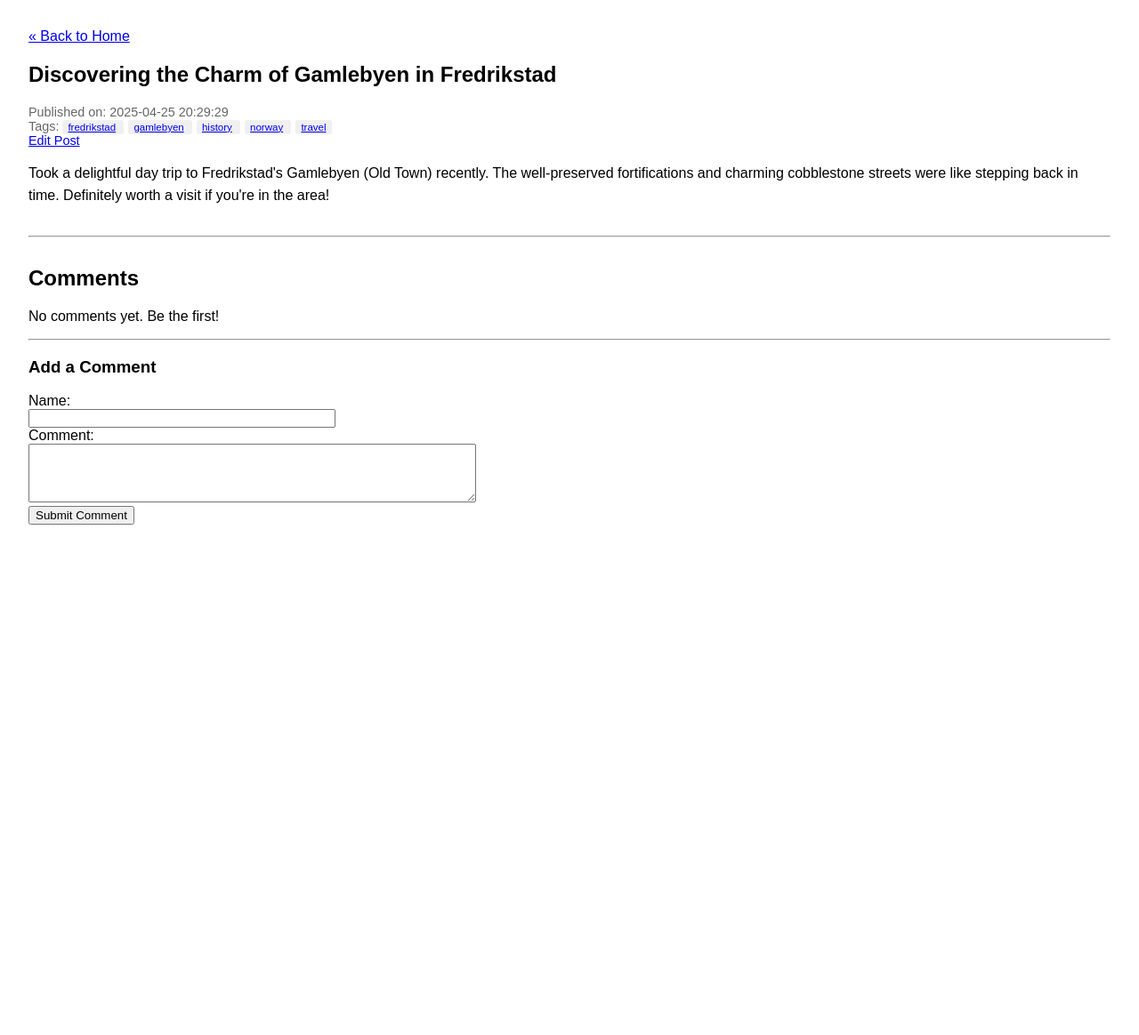
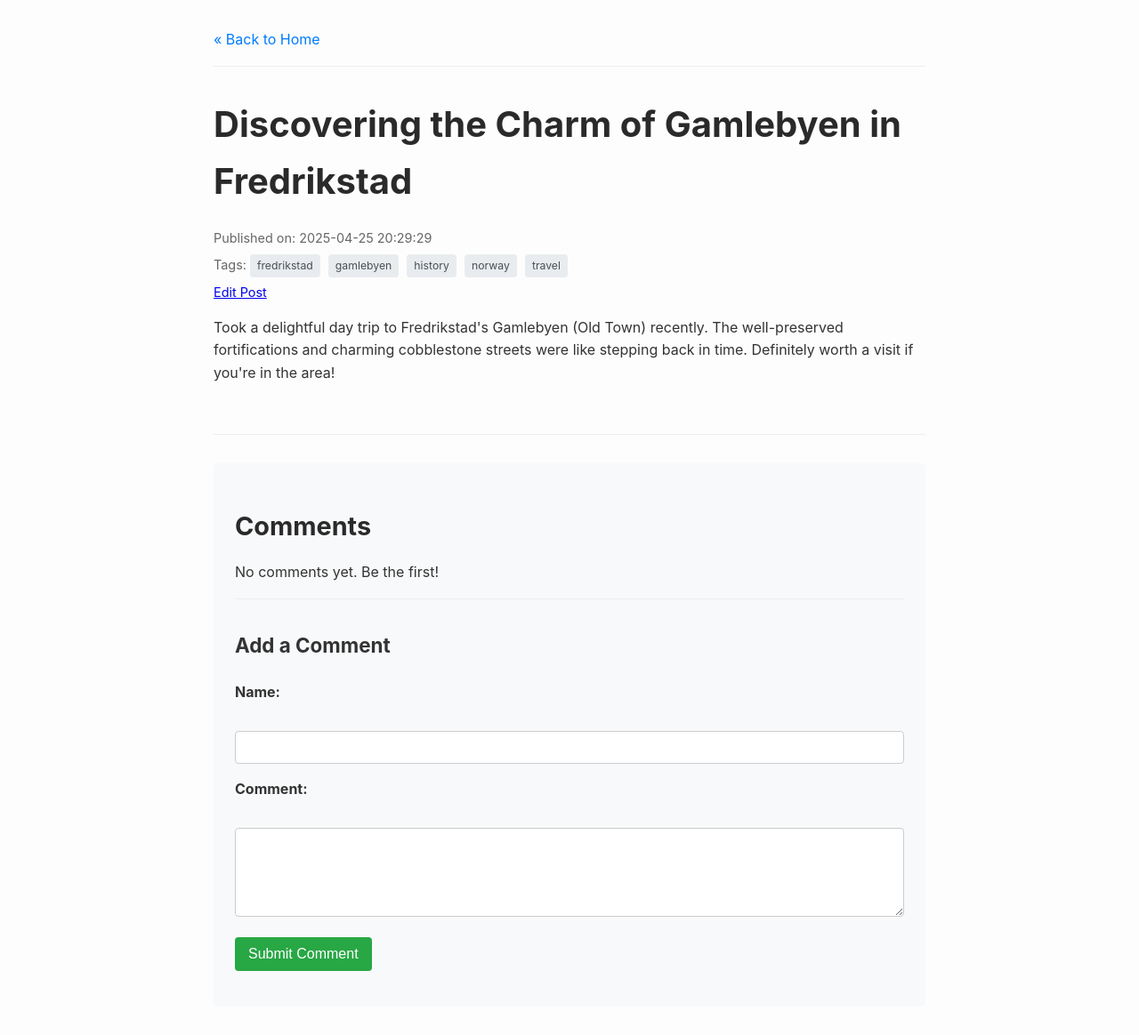
Before and after one commit to sunred93/backend-exam, a Flask app: page /post/1 in a window 1280 px wide. Shown: the whole page at 89% size. Before the commit the page ends 590 px from the top, so only its background shows below. Run offline with Flask 3, Linux system fonts and the light colour scheme; data comes from the database, SQL or seed files in the repository; data that the repository does not hold is empty.

Commit message:
feat: Add basic CSS styling for blog application
- Create static directory and style.css file.
- Add CSS rules for layout, typography, forms, tags, comments, and flash messages.
- Update all templates (index, post, tag_posts, create_edit) to link the external style.css using url_for.
- Remove previous inline styles from templates.

```diff
--- /dev/null
+++ b/my_blog_app/static/style.css
@@ -0,0 +1,194 @@
+/* static/style.css */
+
+body {
+    font-family: -apple-system, BlinkMacSystemFont, "Segoe UI", Roboto, "Helvetica Neue", Arial, sans-serif;
+    line-height: 1.6;
+    margin: 0 auto; /* Center content */
+    max-width: 800px; /* Limit width for readability */
+    padding: 2em;
+    color: #333;
+    background-color: #fdfdfd;
+}
+
+nav {
+    margin-bottom: 2em;
+    padding-bottom: 1em;
+    border-bottom: 1px solid #eee;
+}
+
+nav a {
+    text-decoration: none;
+    color: #007bff;
+    margin-right: 1em;
+}
+
+nav a:hover {
+    text-decoration: underline;
+}
+
+h1, h2 {
+    color: #2a2a2a;
+    margin-bottom: 0.5em;
+}
+
+h1 {
+    font-size: 2.5em;
+}
+
+h2 {
+    font-size: 1.8em;
+}
+
+h3 {
+    font-size: 1.4em;
+    margin-top: 1.5em;
+}
+
+article {
+    border-bottom: 1px solid #eee;
+    padding-bottom: 1.5em;
+    margin-bottom: 1.5em;
+}
+
+article:last-of-type {
+    border-bottom: none; /* Remove border from last article */
+}
+
+.post-meta {
+    color: #666;
+    font-size: 0.9em;
+    margin-bottom: 1em;
+}
+
+.post-excerpt p {
+    margin-top: 0.5em;
+}
+
+.post-content {
+    margin-top: 1em;
+}
+
+/* Tags styling */
+.tags {
+    margin-top: 0.5em;
+}
+
+.tags a {
+    display: inline-block; /* Allows padding and margins */
+    background-color: #e9ecef;
+    color: #495057;
+    padding: 3px 8px;
+    border-radius: 4px;
+    margin-right: 5px;
+    margin-bottom: 5px; /* Allow wrapping */
+    font-size: 0.85em;
+    text-decoration: none;
+    transition: background-color 0.2s ease;
+}
+
+.tags a:hover {
+    background-color: #ced4da;
+    color: #212529;
+}
+
+/* Comments section */
+.comments {
+    margin-top: 2em;
+    background-color: #f8f9fa;
+    padding: 1.5em;
+    border-radius: 5px;
+}
+
+.comment {
+    border-bottom: 1px dashed #ddd;
+    padding: 1em 0;
+}
+.comment:last-child {
+    border-bottom: none;
+}
+
+.comment-meta {
+    font-size: 0.9em;
+    color: #666;
+    margin-bottom: 0.5em;
+}
+
+/* Form styling */
+form div {
+    margin-bottom: 1em;
+}
+
+form label {
+    display: block;
+    margin-bottom: 0.3em;
+    font-weight: bold;
+}
+
+form input[type="text"],
+form textarea {
+    width: 100%;
+    padding: 10px;
+    border: 1px solid #ccc;
+    border-radius: 4px;
+    box-sizing: border-box; /* Include padding in width */
+}
+
+form textarea {
+    min-height: 100px;
+    resize: vertical; /* Allow vertical resizing */
+}
+
+form button {
+    padding: 10px 15px;
+    background-color: #28a745;
+    color: white;
+    border: none;
+    border-radius: 4px;
+    cursor: pointer;
+    font-size: 1em;
+}
+
+form button:hover {
+    background-color: #218838;
+}
+
+.form-actions a {
+    margin-left: 10px;
+    color: #666;
+    text-decoration: none;
+}
+.form-actions a:hover {
+    text-decoration: underline;
+}
+
+
+/* Flash messages */
+.flash {
+    padding: 15px;
+    margin-bottom: 20px;
+    border: 1px solid transparent;
+    border-radius: 4px;
+    text-align: center;
+}
+.flash.success {
+    color: #155724;
+    background-color: #d4edda;
+    border-color: #c3e6cb;
+}
+.flash.error {
+    color: #721c24;
+    background-color: #f8d7da;
+    border-color: #f5c6cb;
+}
+.flash.warning {
+    color: #856404;
+    background-color: #fff3cd;
+    border-color: #ffeeba;
+}
+
+hr {
+    border: 0;
+    height: 1px;
+    background-color: #eee;
+    margin: 2em 0;
+}
--- a/my_blog_app/templates/post.html
+++ b/my_blog_app/templates/post.html
@@ -6,63 +6,7 @@
     <meta name="viewport" content="width=device-width, initial-scale=1.0" />
     <!-- Use the post title in the page title -->
     <title>{{ post['title'] }} - My Blog</title>
-    <!-- You can link CSS files here later -->
-    <style>
-      body {
-        font-family: sans-serif;
-        margin: 2em;
-      }
-      .post-meta {
-        color: #666;
-        font-size: 0.9em;
-        margin-bottom: 1em;
-      }
-      .post-content {
-        margin-top: 1em;
-        line-height: 1.6;
-      }
-      /* Basic styling for tags later */
-      .tags span {
-        background-color: #f0f0f0;
-        padding: 2px 6px;
-        border-radius: 3px;
-        margin-right: 5px;
-        font-size: 0.8em;
-      }
-      hr {
-        margin: 2em 0;
-      }
-      /* Styles for comments section later */
-      .comments {
-        margin-top: 2em;
-      }
-      .comment {
-        border: 1px solid #eee;
-        padding: 1em;
-        margin-bottom: 1em;
-      }
-      .comment-meta {
-        font-size: 0.9em;
-        color: #666;
-        margin-bottom: 0.5em;
-      }
-      .flash {
-        padding: 10px;
-        margin-bottom: 15px;
-        border: 1px solid transparent;
-        border-radius: 4px;
-      }
-      .flash.success {
-        color: #3c763d;
-        background-color: #dff0d8;
-        border-color: #d6e9c6;
-      }
-      .flash.error {
-        color: #a94442;
-        background-color: #f2dede;
-        border-color: #ebccd1;
-      }
-    </style>
+    <link rel="stylesheet" href="{{ url_for('static', filename='style.css') }}">
   </head>
   <body>
     <nav>
@@ -83,7 +27,7 @@
       <h1>{{ post['title'] }}</h1>
       <div class="post-meta">
         Published on: {{ post['published_date'] }}
-        <!-- Tags will go here later -->
+
         {% if tags %}
         <div class="tags">
           Tags: {% for tag in tags %}
```
Also changed, not shown: my_blog_app/templates/create_edit_post.html (+4 -64 lines), my_blog_app/templates/index.html (+8 -36 lines), my_blog_app/templates/tag_posts.html (+4 -35 lines).
